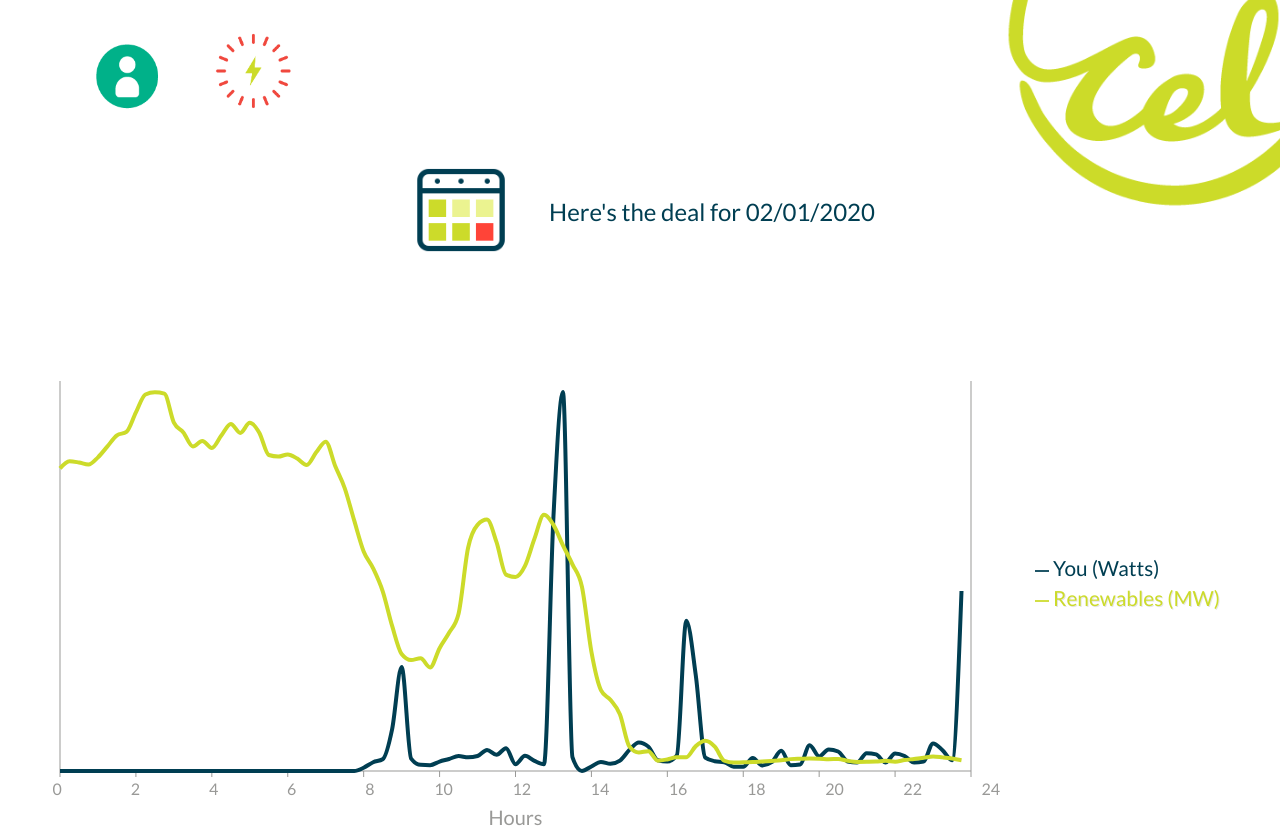
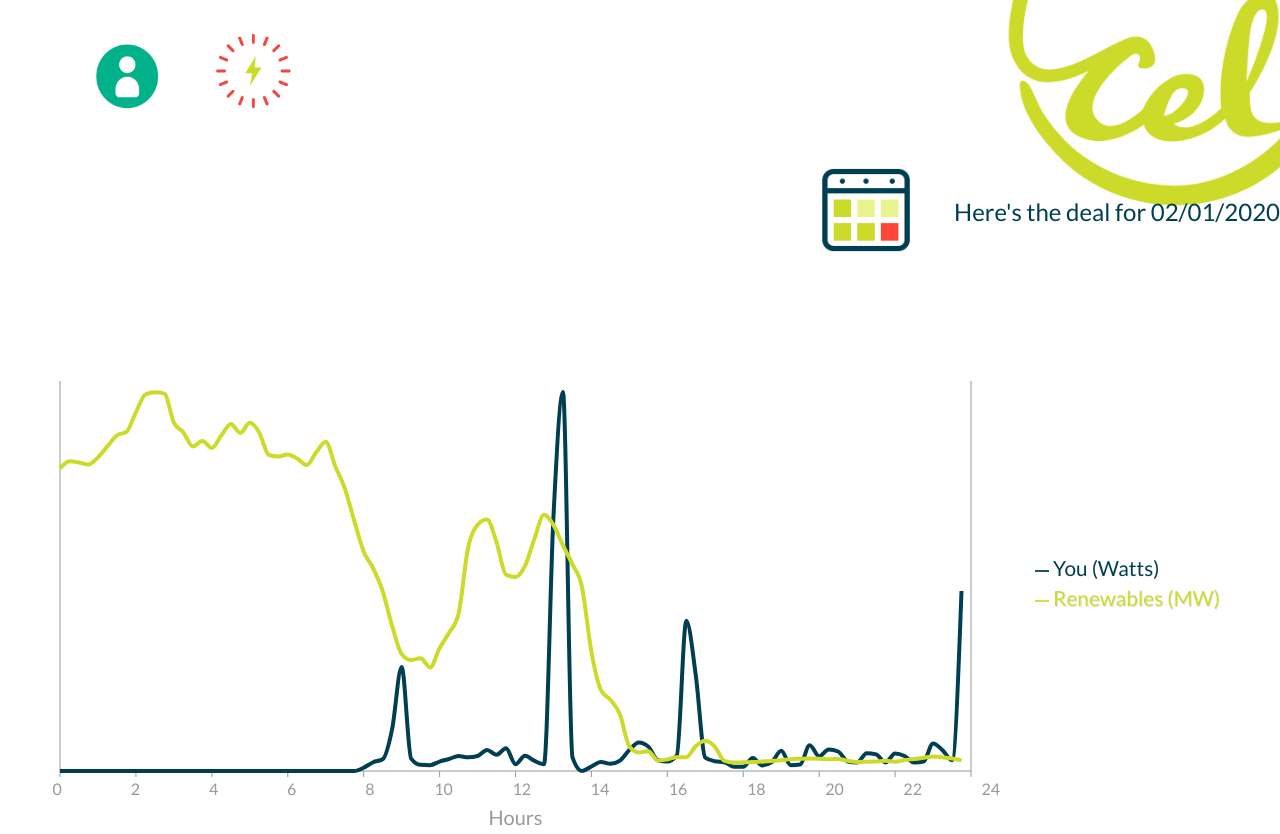
Before and after one commit to Community-Energy-Labs/GridShiftHackathon2020_Repo, a React (Create React App) app in the folder frontend/: page / in a window 1280 px wide. Built offline with nearby package versions, Linux system fonts and the light colour scheme.

Commit message:
style date picker

```diff
--- a/frontend/src/App.scss
+++ b/frontend/src/App.scss
@@ -32,8 +32,8 @@
 .NotificationLogoHover {
   width: 7vw;
   position: absolute;
-  top: -0.5vh;
-  left: -0.09vw;
+  top: -0.4rem;
+  left: -0.15rem;
   opacity: 0;
   z-index: 2;
   transition: opacity 0.3s ease;
@@ -92,8 +92,9 @@
 .date-container {
   display: flex;
   flex-direction: row;
-  justify-content: center;
+  justify-content: end;
   margin-bottom: 2rem;
+  margin-left: 7rem;
 }
 
 .date-text-container {
```
